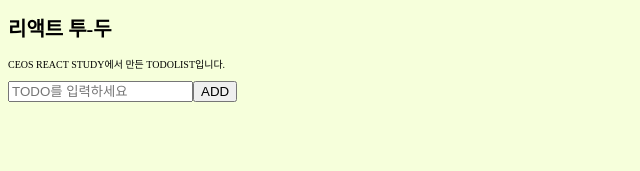
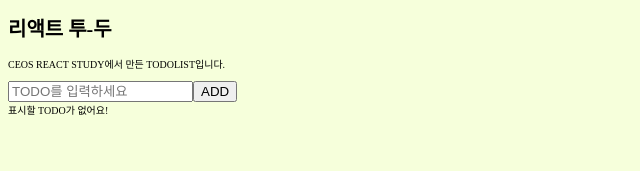
Before and after one commit to CEOS-Developers/react-todo, a React (Create React App) app: page / in a window 1280 px wide. Shown: the top 171 px of the page, without its empty margins (0-640 px from the left). Built offline with nearby package versions, Linux system fonts and the light colour scheme.

Commit message:
TodoInput 약간 수정, Todocard 및 Todo 코드 추가

```diff
--- a/src/components/todo/Todo.js
+++ b/src/components/todo/Todo.js
@@ -3,6 +3,8 @@ import styled from 'styled-components';
 
 import TodoInput from './TodoInput';
 import TodoCard from './TodoCard';
+
+const Div = styled.div``
 
 class Todo extends Component {
   constructor(props) {
@@ -10,11 +12,47 @@ class Todo extends Component {
     this.state = {
       todoList: []
     };
+    this.onSubmit = this.onSubmit.bind(this);
+  }
+
+  onClick(index) {
+    let newTodoList = Array.from(this.state.todoList);
+    newTodoList.splice(index, 1);
+    this.setState({
+      todoList: newTodoList
+    });
+  }
+
+  getTodo() {
+    let index = 0;
+    let todo = "";
+
+    if (this.state.todoList.length === 0) {
+      return "표시할 TODO가 없어요!";
+    }
+    else {
+      let _todoList = this.state.todoList;
+      while (index < this.state.todoList.length) {
+        _todoList.concat(<TodoCard index={++index} todo={todo} onClick={this.onClick} />)
+      }
+      return _todoList;
+    }
+  }
+
+  onSubmit(_todo){
+    let newTodoList = Array.from(this.state.todoList);
+    newTodoList.push(_todo);
+    this.setState({
+      todoList: newTodoList
+    });
   }
 
   render() {
     return (
-      <TodoInput></TodoInput>
+      <Div>
+        <TodoInput onSubmit={this.onSubmit}></TodoInput>
+        {this.getTodo()}
+      </Div>
     );
   }
 }
--- a/src/components/todo/TodoCard.js
+++ b/src/components/todo/TodoCard.js
@@ -1,10 +1,15 @@
-import React, {Component} from 'react';
+import React, { Component } from 'react';
 import styled from 'styled-components';
 
 // props : index, text, onClick
 class TodoCard extends Component {
+
   render() {
-    return <div>화이팅^^</div>;
+    return <div onClick={function (e) {
+      this.props.onClick(this.props.index);
+    }}>
+      {this.props.index}. {this.props.todo}
+    </div>;
   }
 }
 
--- a/src/components/todo/TodoInput.js
+++ b/src/components/todo/TodoInput.js
@@ -14,10 +14,12 @@ class TodoInput extends Component {
       <form name="addListForm"
         onSubmit={function (e) {
           e.preventDefault();
-          if (e.target.todo.value == "")
+          if (e.target.todo.value === "")
             alert("TODO를 입력하고 ADD하세요");
-          else
+          else{
             this.props.onSubmit(e.target.todo.value);
+            e.target.todo.value = null;
+          }
         }.bind(this)}
       >
         <Row>
```
